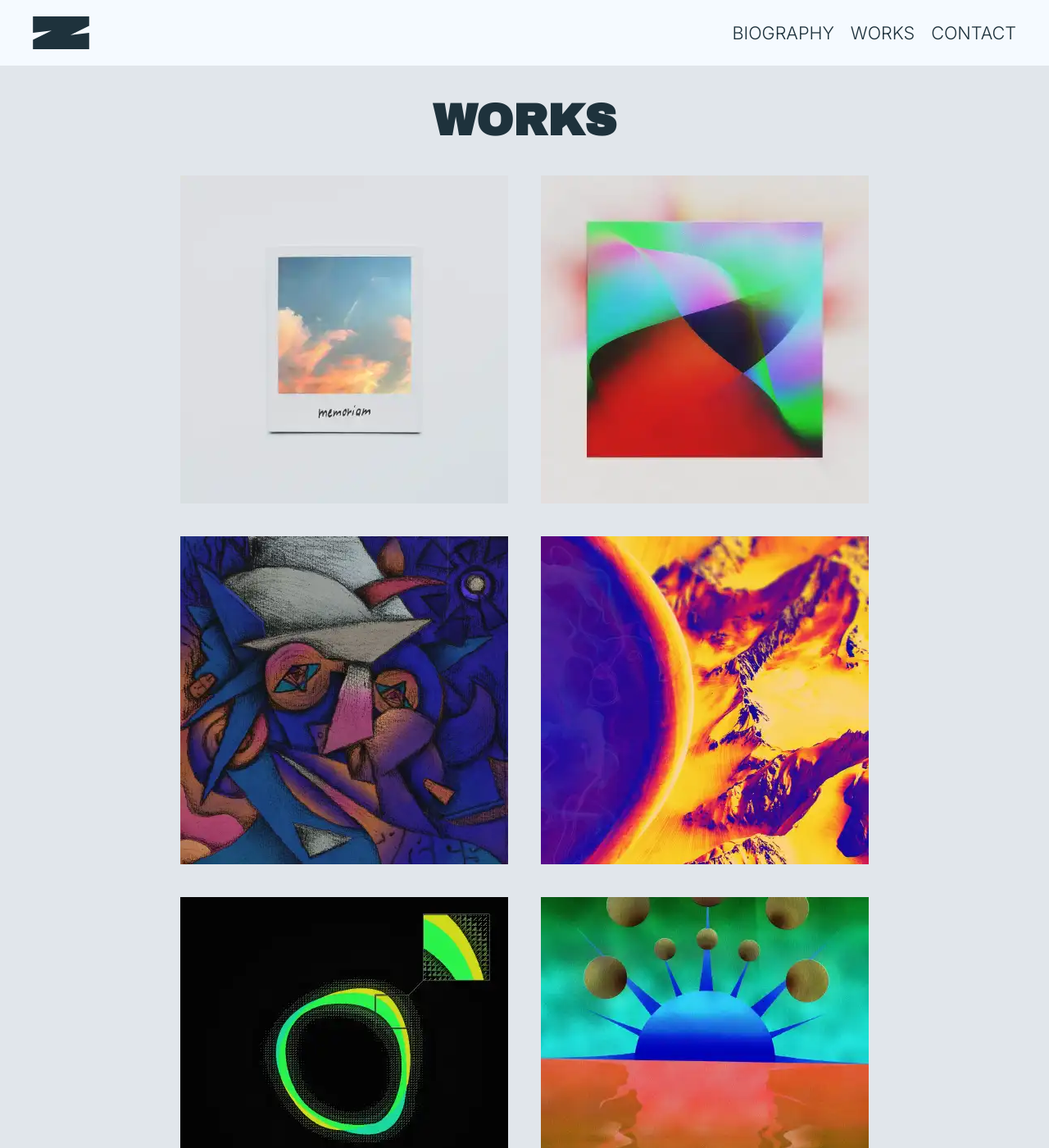
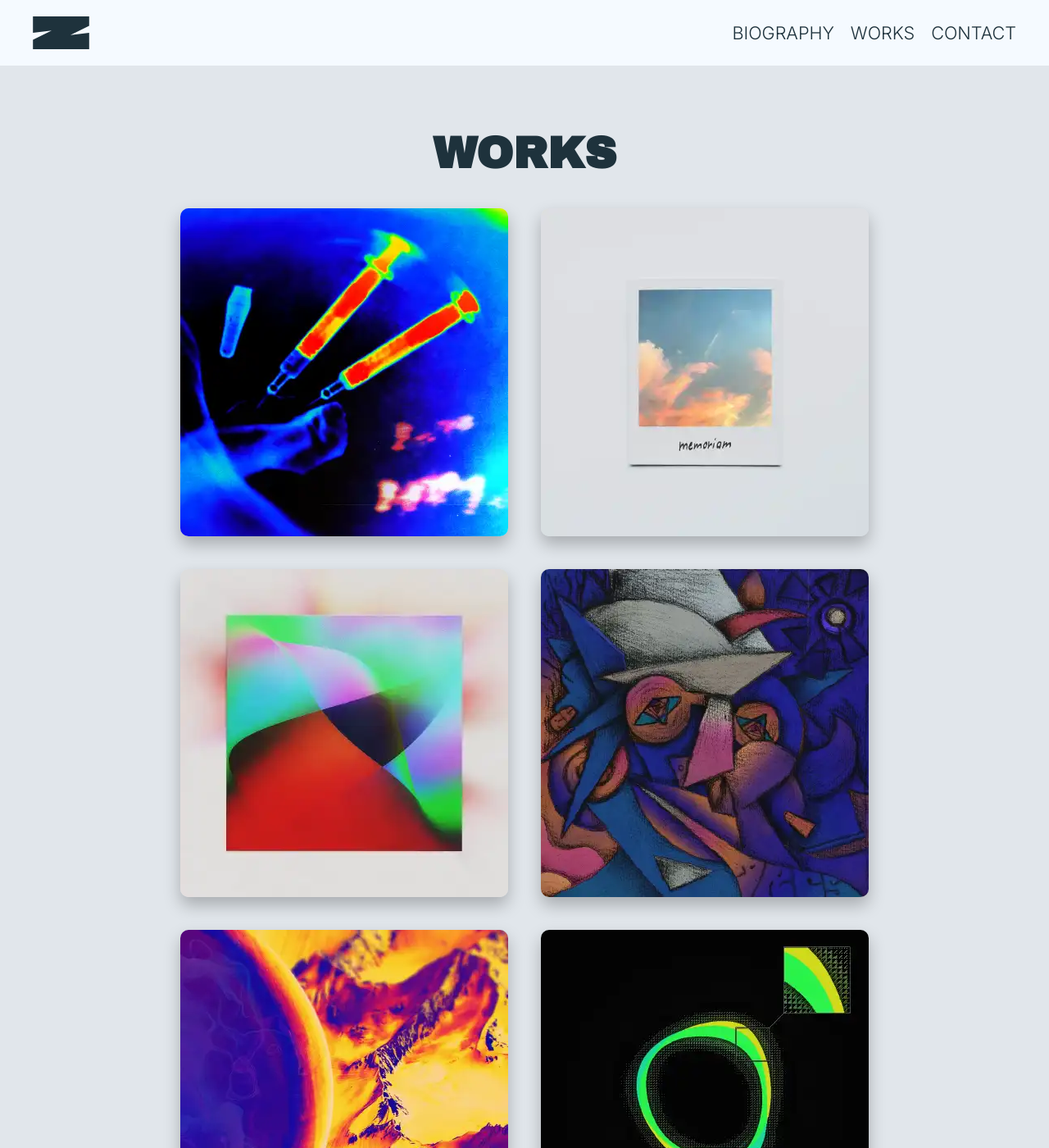
Before and after one commit to zfett/attkzach.gay, a Jekyll site: the page built from _pages/work.md, in a window 1280 px wide and 1400 px high. Shown: the whole window at 82% size. Built offline with Jekyll 4.4.1, drawn with Linux system fonts in a browser that asks for light colours.

Commit message:
wrote writeup for arcs

```diff
--- a/_config.yml
+++ b/_config.yml
@@ -65,6 +65,6 @@
       path: "_posts"
       type: "posts"
     values:
-      permalink: /:categories/:year/:month/:day/:title/
-      layout: post
-      categories: blog
+      permalink: /:categories/:title/
+      layout: writeup
+      categories: writeup
--- a/_data/artwork.yml
+++ b/_data/artwork.yml
@@ -1,3 +1,8 @@
+- name:  "INTRAVENOUS"
+  year:  "2024"
+  image: "intravenous"
+  link:  "https://www.behance.net/gallery/193570591/INTRAVENOUS"
+
 - name:  "Memoriam"
   year:  "2024"
   image: "memoriam"
@@ -12,6 +17,7 @@
   year:  "2022"
   image: "arcs"
   link:  "https://www.behance.net/gallery/146271735/Arcs"
+  writeup: "arcs"
 
 - name:  "The Entity"
   year:  "2021"
--- a/assets/main.css
+++ b/assets/main.css
@@ -32,8 +32,21 @@
     display: block;
     max-width: calc(var(--maxBreakpoint) - 80px);
     width: calc(100% - 80px);
-    padding: 40px;
+    padding: 80px 40px;
     margin: 0 auto;
+    z-index: 2;
+}
+
+main img:not(#writeupCover img):not(.artSlide img) {
+    position: relative;
+    display: block;
+    max-width: 800px;
+    min-width: 200px;
+    margin: 40px auto;
+    user-select: none;
+    pointer-events: none;
+    border-radius: 10px;
+    box-shadow: 0 10px 20px 0 rgba(0, 0, 0, .25);
 }
 
 .hidden {
@@ -187,7 +200,6 @@
     flex-wrap: wrap;
     align-items: center;
     justify-content: center;
-    overflow: hidden;
 }
 
 #artworkContainer .artworkItem {
@@ -202,6 +214,7 @@
 #artworkContainer .artworkItem:hover { opacity: .75 }
 
 #artworkContainer .artworkItem .image {
+    margin: 0;
     width: 100%;
     height: 100%;
     object-fit: cover;
@@ -388,6 +401,29 @@
     color: white;
 }
 
+/*write-up*/
+#writeupCover {
+    position: relative;
+    display: block;
+    width: 100vw;
+    height: calc(100vh - 80px);
+    left: 50%;
+    transform: translateX(-50%);
+    overflow: hidden;
+    margin: -80px 0 40px 0;
+    z-index: 1;
+}
+
+#writeupCover img {
+    position: absolute;
+    display: block;
+    width: 100%;
+    height: 100%;
+    object-fit: cover;
+    user-select: none;
+    pointer-events: none;
+}
+
 /* mobile layout */
 @media only screen and (max-width: 700px) {
     html { font-size: 16px }
--- a/assets/script/artwork.js
+++ b/assets/script/artwork.js
@@ -1,6 +1,6 @@
 ---
 ---
-const ARTWORK_DATA = { {% for art in site.data.artwork %}{% if forloop.last %}"{{ art.image }}":{"name":"{{ art.name }}","year":"{{ art.year }}","image":"/assets/image/artwork/{{ art.image }}.webp","link":"{{ art.link }}"} {% else %}"{{ art.image }}":{"name":"{{ art.name }}","year":"{{ art.year }}","image":"/assets/image/artwork/{{ art.image }}.webp","link":"{{ art.link }}"},{% endif %}{% endfor %} };
+const ARTWORK_DATA = { {% for art in site.data.artwork %}{% if forloop.last %}"{{ art.image }}":{"name":"{{ art.name }}","year":"{{ art.year }}","image":"/assets/image/artwork/{{ art.image }}.webp","link":"{{ art.link }}","writeup":"{{art.writeup}}"} {% else %}"{{ art.image }}":{"name":"{{ art.name }}","year":"{{ art.year }}","image":"/assets/image/artwork/{{ art.image }}.webp","link":"{{ art.link }}","writeup":"{{art.writeup}}"},{% endif %}{% endfor %} };
 
 let currentModalId = "";
 
@@ -21,7 +21,11 @@
     temp.classList.add("artworkModal");
     temp.id = modalId;
 
-    temp.innerHTML = `<div id="modalContainer"><button id="modalCloseButton" onclick="closeModal('${modalId}')">Close Modal</button><div id="modalArtworkContainer"><div class="text"><span>${artObject.name} (${artObject.year}) — <a href="${artObject.link}" target="_blank">View on Behance</a></span></div><img src="${artObject.image}" alt="${artObject.name}" class="image"></div></div>`;
+    if (artObject.writeup !== "") {
+        temp.innerHTML = `<div id="modalContainer"><button id="modalCloseButton" onclick="closeModal('${modalId}')">Close Modal</button><div id="modalArtworkContainer"><div class="text"><span>${artObject.name} (${artObject.year}) — <a href="/writeup/${artObject.writeup}/">Read Write-up</a></span></div><img src="${artObject.image}" alt="${artObject.name}" class="image"></div></div>`;
+    } else {
+        temp.innerHTML = `<div id="modalContainer"><button id="modalCloseButton" onclick="closeModal('${modalId}')">Close Modal</button><div id="modalArtworkContainer"><div class="text"><span>${artObject.name} (${artObject.year}) — <a href="${artObject.link}" target="_blank">View on Behance</a></span></div><img src="${artObject.image}" alt="${artObject.name}" class="image"></div></div>`;
+    }
 
     document.body.insertBefore(temp, document.body.childNodes[0]);
 }
```
Also changed, not shown: _layouts/writeup.html (added, +8 -0 lines), _posts/2023-03-10-arcs.md (added, +47 -0 lines), assets/image/artwork/intravenous.webp (added), assets/image/artwork/thumb/intravenous.webp (added).
